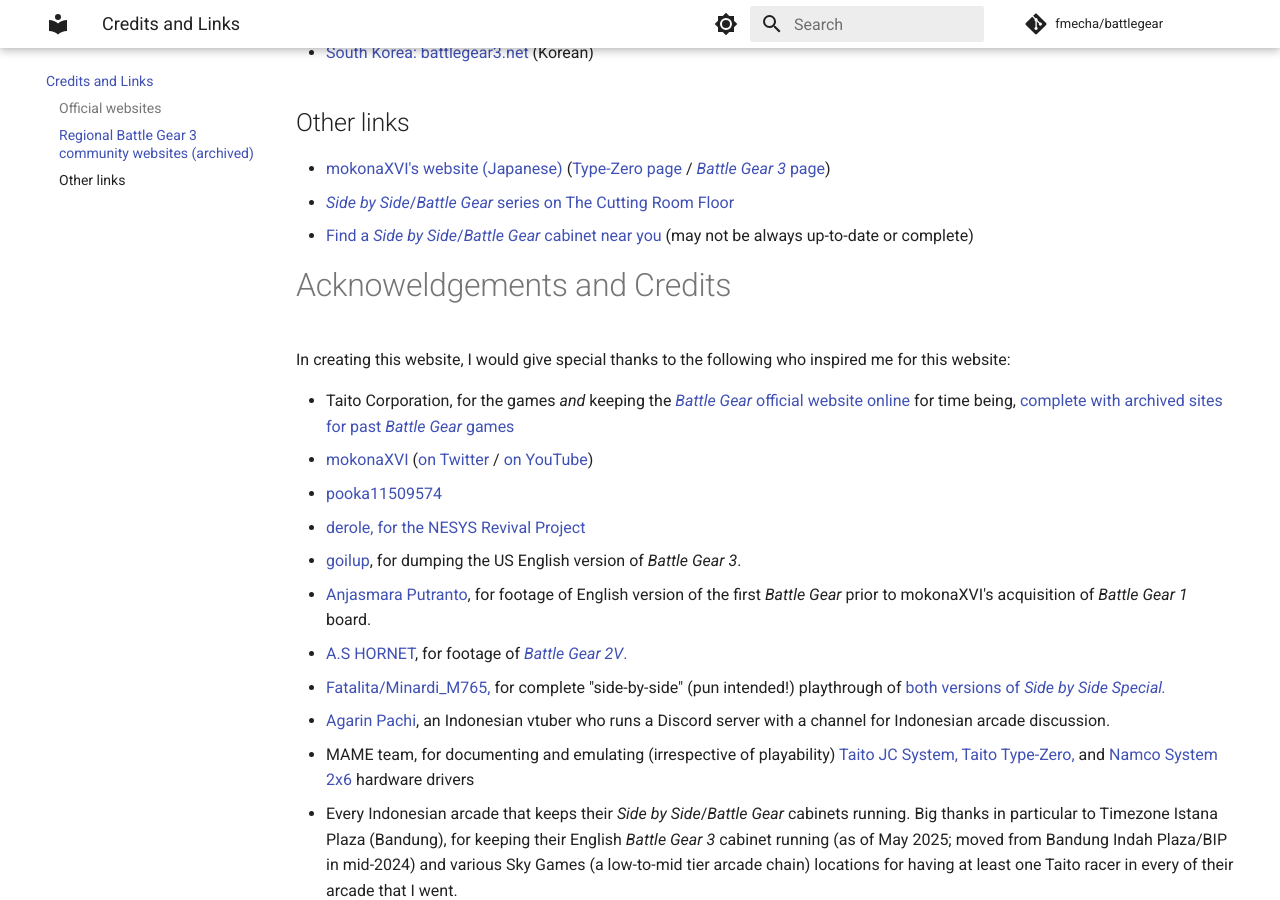
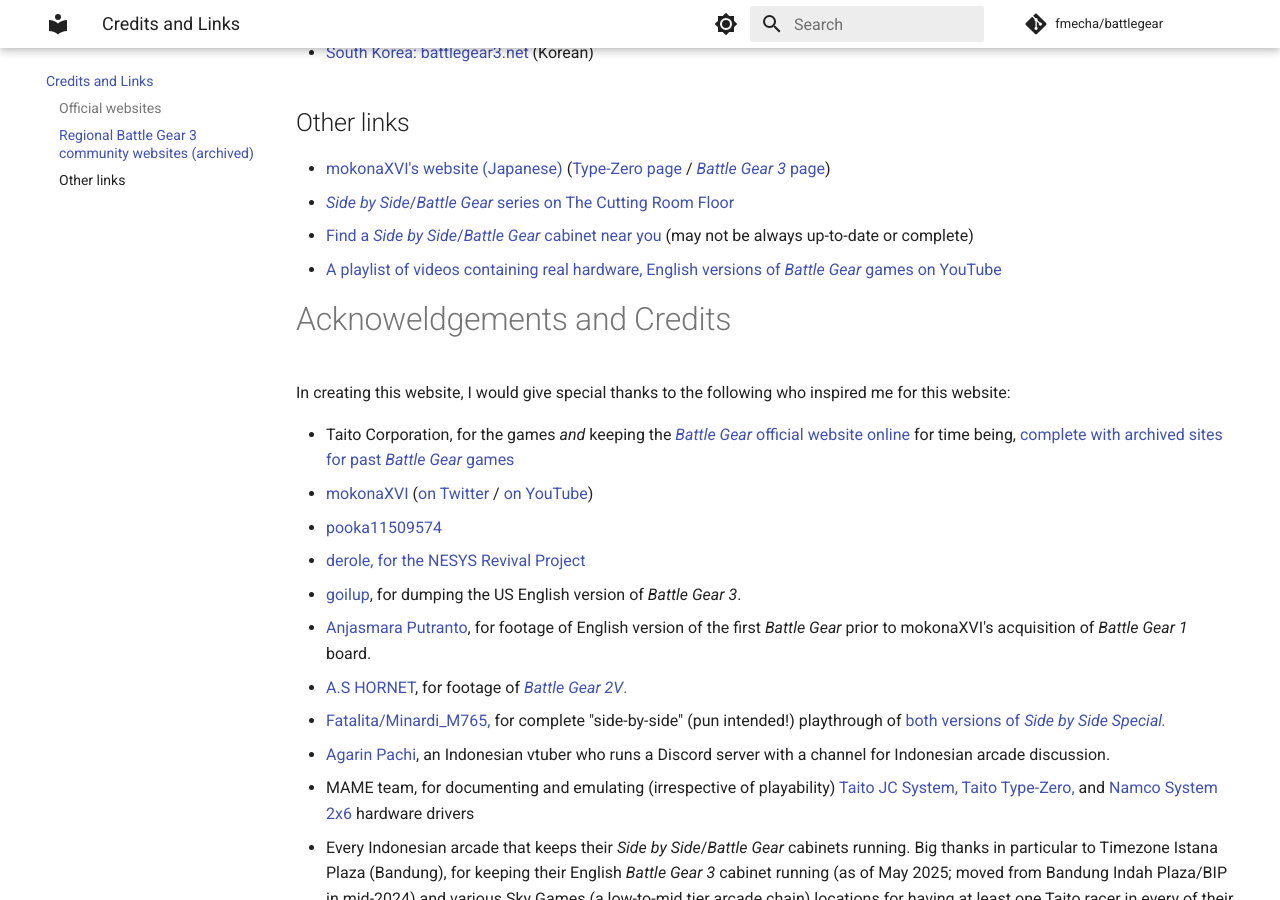
Before and after one commit to FMecha/battlegear, an MkDocs documentation site: the page built from docs/credits.md, in a window 1280 px wide and 900 px high, scrolled down 941 px. Built offline with MkDocs 1.6.1 and Material for MkDocs 9.7.7, drawn with Linux system fonts in a browser that asks for light colours; comment, search, counter and statistics services are not loaded.

Commit message:
credits.md: add my playlist of English BG videos

```diff
--- a/docs/credits.md
+++ b/docs/credits.md
@@ -30,6 +30,7 @@
 - [mokonaXVI's website (Japanese)](https://mokonaxvi.sakura.ne.jp/) ([Type-Zero page](https://mokonaxvi.sakura.ne.jp/typezero/st.htm) / [*Battle Gear 3* page](https://mokonaxvi.sakura.ne.jp/xvi/bg3ac/index.htm))
 - [*Side by Side*/*Battle Gear* series on The Cutting Room Floor](https://tcrf.net/Category:Side_by_Side/Battle_Gear_series)
 - [Find a *Side by Side*/*Battle Gear* cabinet near you](https://zenius-i-vanisher.com/v5.2/arcades.php) (may not be always up-to-date or complete)
+- [A playlist of videos containing real hardware, English versions of *Battle Gear* games on YouTube](https://www.youtube.com/playlist?list=PLltO_kA9MwiEGGwsqOokEdJHAga7kJi2M)
 
 # Acknoweldgements and Credits
 In creating this website, I would give special thanks to the following who inspired me for this website:
```
